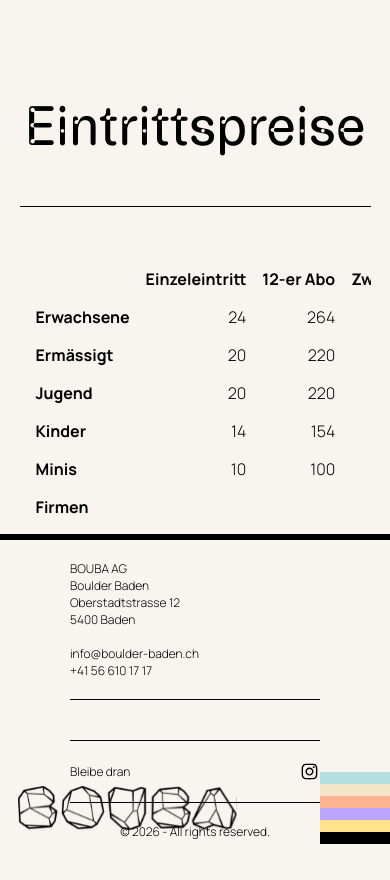
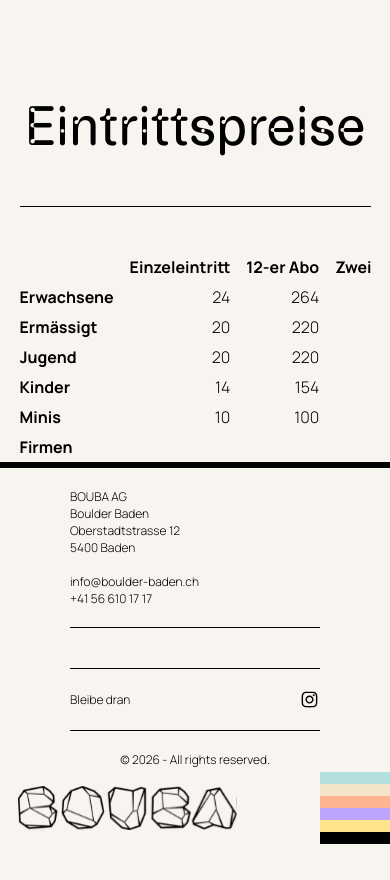
Before and after one commit to escodebar/boulder-baden.ch, a Nuxt app: page /eintrittspreise in a window 390 px wide. After the commit the page ends 844 px from the top, so only its background shows below. Built offline with nearby package versions, Linux system fonts and the light colour scheme.

Commit message:
Optimise table scrolling behavior for mobile

```diff
--- a/app/components/eintrittspreise.vue
+++ b/app/components/eintrittspreise.vue
@@ -138,17 +138,29 @@ td {
 
 @media (max-width: 767px) {
   table {
+    border-collapse: collapse;
     display: block;
     overflow-x: auto;
     white-space: nowrap;
   }
 
+  th,
+  td {
+    padding: 0.25em 0.5em;
+  }
+
   thead th:first-child,
   tbody th {
     background: var(--color-base);
+    padding-left: 0;
     position: sticky;
     left: 0;
     z-index: 2;
   }
+
+  thead th:last-child,
+  tbody td:last-child {
+    padding-right: 0;
+  }
 }
 </style>
```
